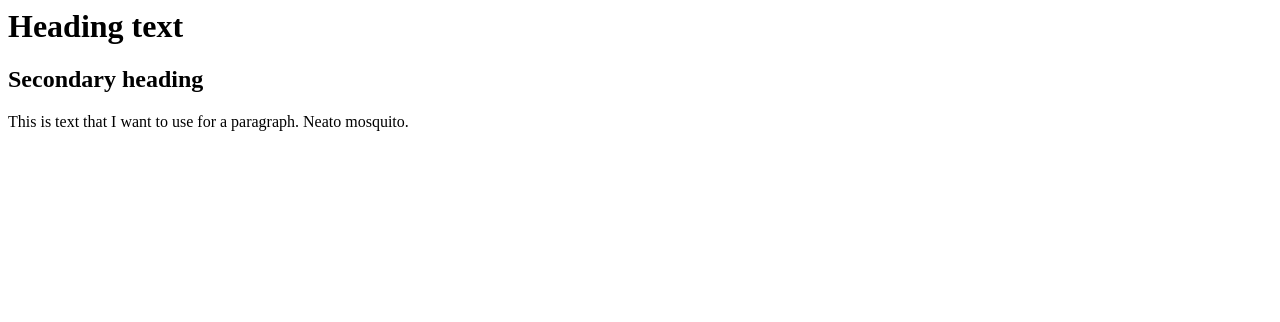
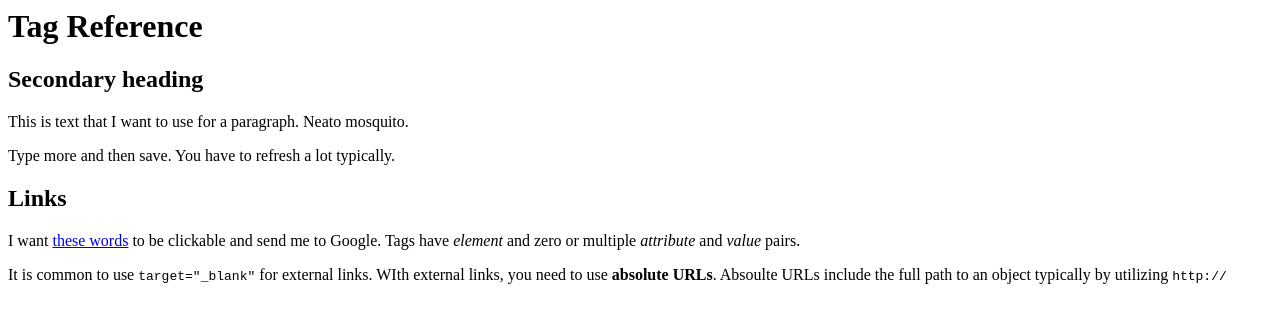
Before and after one commit to oliviakirchman/oliviakirchman.github.io, a plain HTML site: page index.html in a window 1280 px wide. Drawn offline with Linux system fonts and the light colour scheme.

Commit message:
External links and absolute URLs

```diff
--- a/index.html
+++ b/index.html
@@ -1,3 +1,8 @@
-<h1>Heading text</h1>
+<h1>Tag Reference</h1>
 <h2> Secondary heading</h2>
-<p>This is text that I want to use for a paragraph. Neato mosquito. </p>
+<p>This is text that I want to use for a paragraph. Neato mosquito.</p>
+<p>Type more and then save. You have to refresh a lot typically.</p>
+
+<h2>Links</h2>
+<p>I want <a href="http://google.com" target="_blank">these words</a> to be clickable and send me to Google. Tags have <em>element</em> and zero or multiple <em>attribute</em> and <em>value</em> pairs.</p>
+<p>It is common to use <code>target="_blank"</code> for external links. WIth external links, you need to use <strong>absolute URLs</strong>. Absoulte URLs include the full path to an object typically by utilizing <code>http://</code></p>
```
